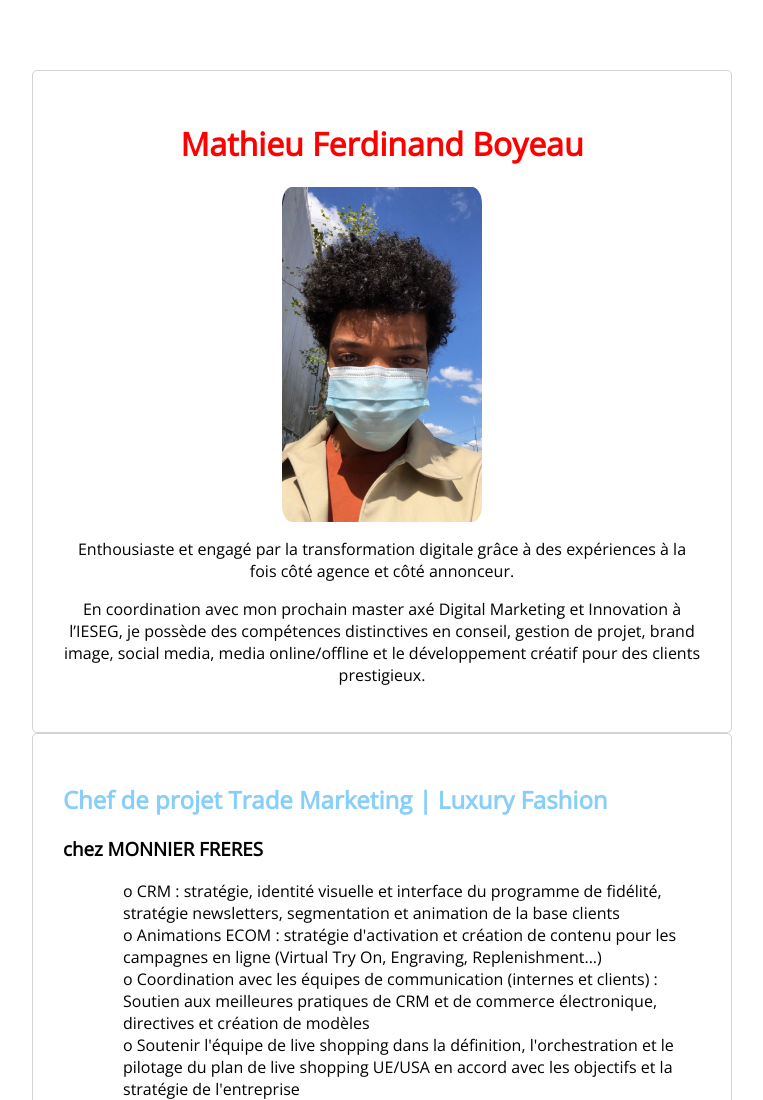
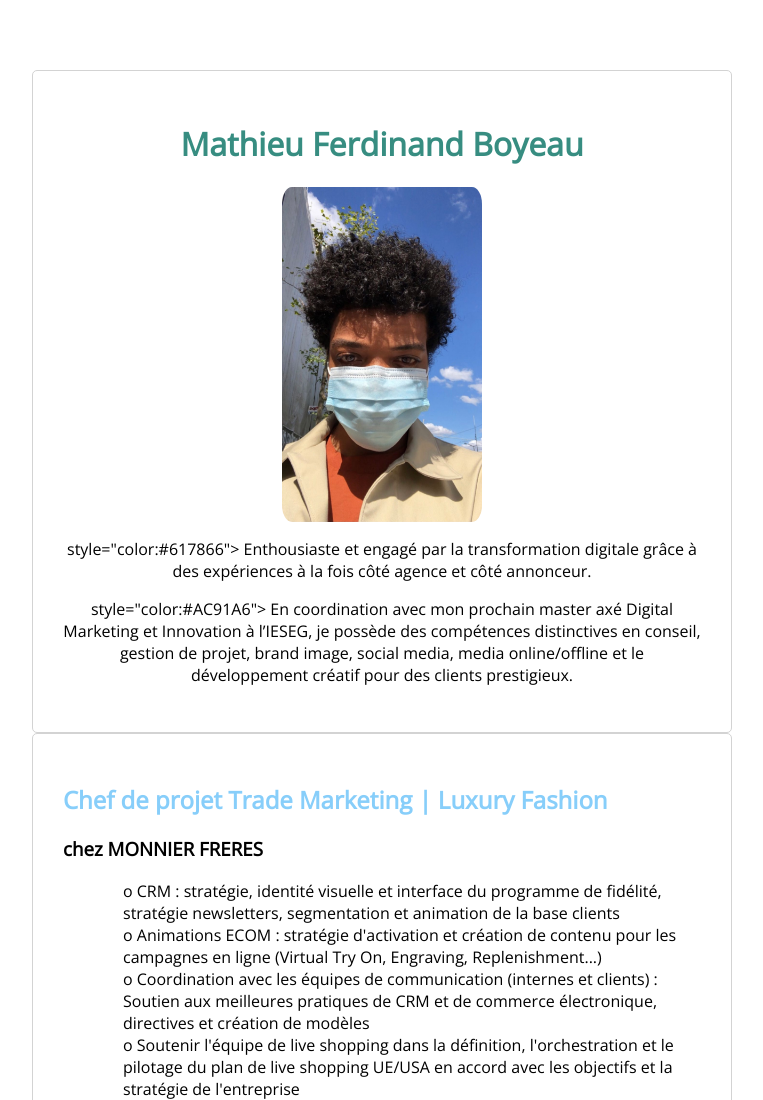
Before and after one commit to MathieuFBoyeau/my-profile, a plain HTML site: page index.html in a window 1280 px wide. Shown: the top 1100 px of the page, without its empty margins (258-1021 px from the left). Drawn offline with nearby package versions, Linux system fonts and the light colour scheme.

Commit message:
Update index.html

```diff
--- a/index.html
+++ b/index.html
@@ -23,7 +23,7 @@
   <body>
     <div class="container">
       <div class="card-white">
-        <h1 style="color:#FF0000"> <a href="https://monnierfreres.com"> </a> Mathieu Ferdinand Boyeau</h1>
+        <h1 style="color:#378D81">Mathieu Ferdinand Boyeau</h1>
         <div class="center">
           <img
             class="img-circle"
@@ -32,10 +32,10 @@
           />
         </div>
         <div class="info">
-          <p>
+          <p> style="color:#617866">
             Enthousiaste et engagé par la transformation digitale grâce à des
             expériences à la fois côté agence et côté annonceur.</p>
-           <p>En coordination avec mon prochain master axé Digital Marketing et Innovation à
+           <p> style="color:#AC91A6"> En coordination avec mon prochain master axé Digital Marketing et Innovation à
             l’IESEG, je possède des compétences distinctives en conseil, gestion
             de projet, brand image, social media, media online/offline et le
             développement créatif pour des clients prestigieux.</p>
```
